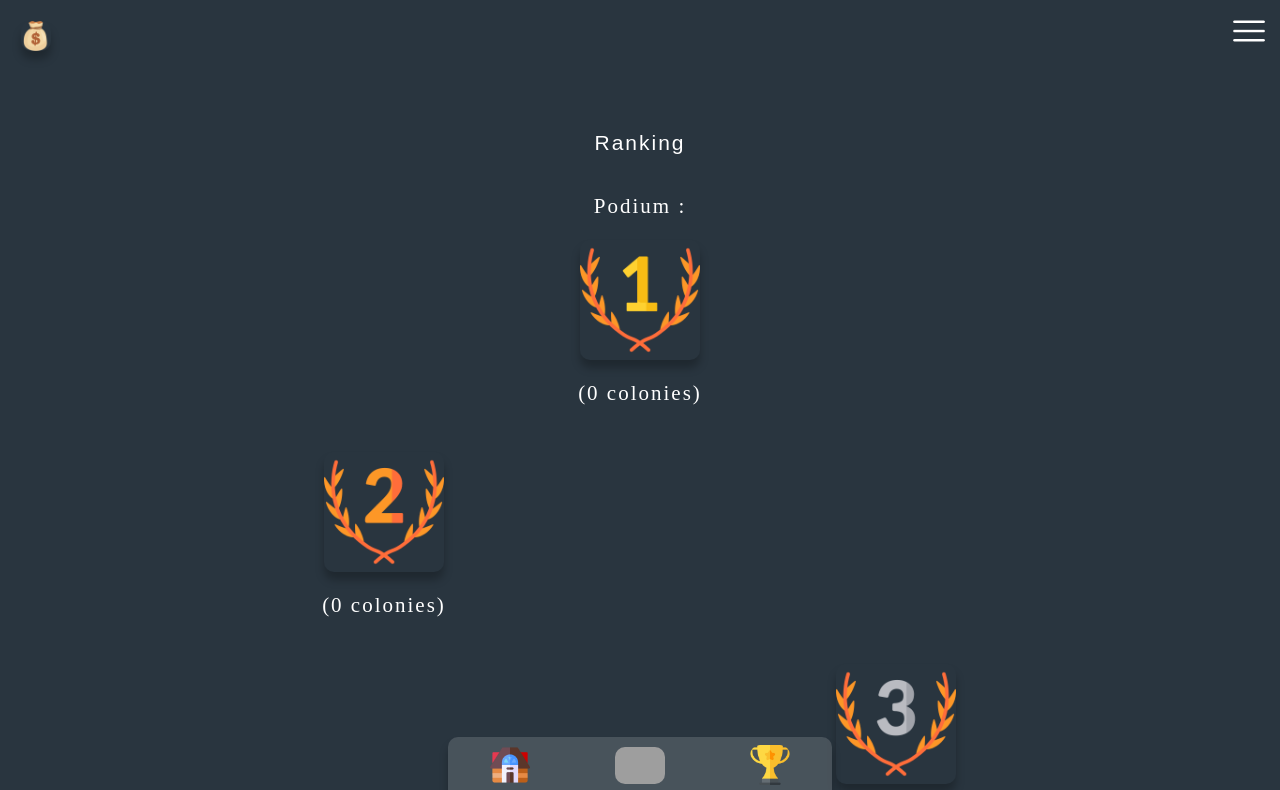
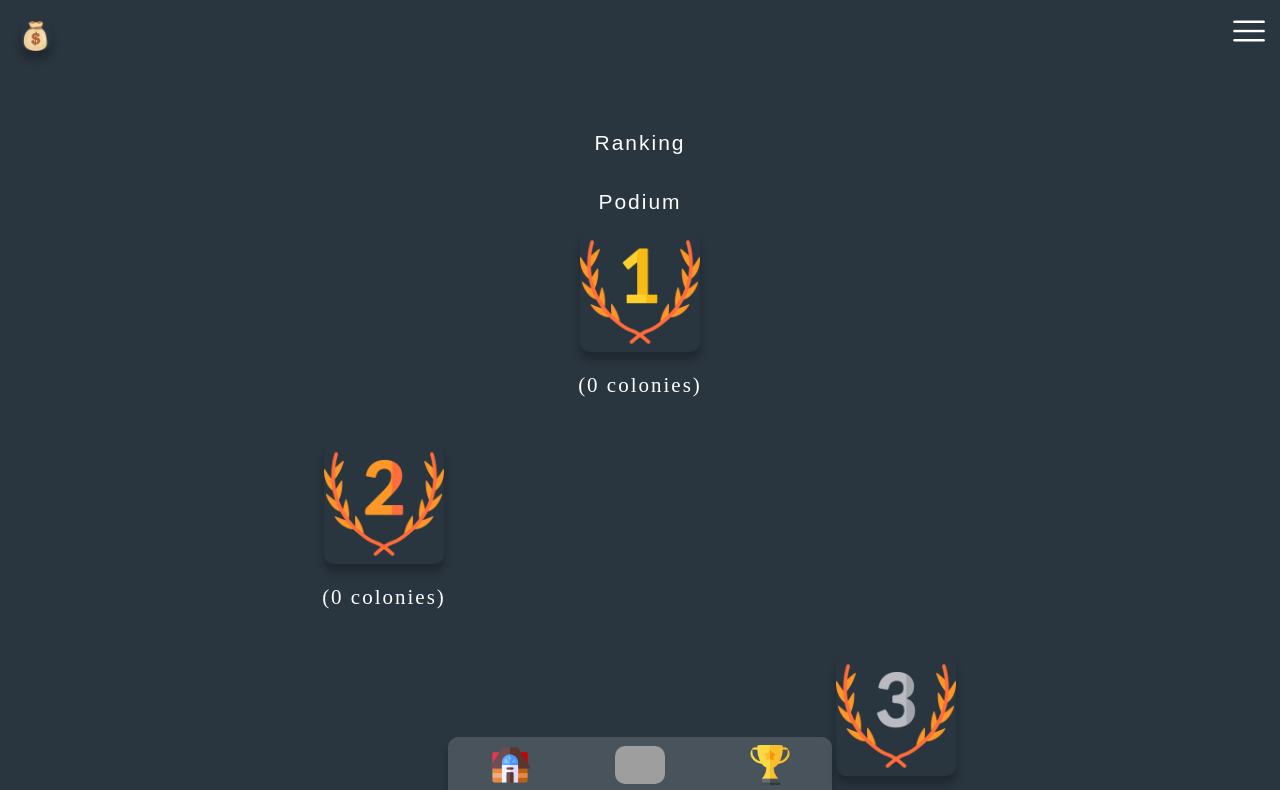
Before and after one commit to Coder269/farwest-angular, an Angular app: page /ranking in a window 1280 px wide. Shown: the top 790 px of the page. Built offline with nearby package versions, Linux system fonts and the light colour scheme; no server answers; sample sign-in values are in the browser's storage; grey boxes are pictures that could not be loaded; a web font is replaced by a local one.

Commit message:
small modif

```diff
--- a/src/app/components/ranking/ranking.component.html
+++ b/src/app/components/ranking/ranking.component.html
@@ -2,7 +2,7 @@
 <div class="allComponent">
   <h2>Ranking</h2>
   <div class="podium">
-    <h3>Podium :</h3>
+    <h2>Podium</h2>
     <div class="podiumItem first">
       <img class="icon" src="../../assets/first.png" alt="" />
       <p>
```
